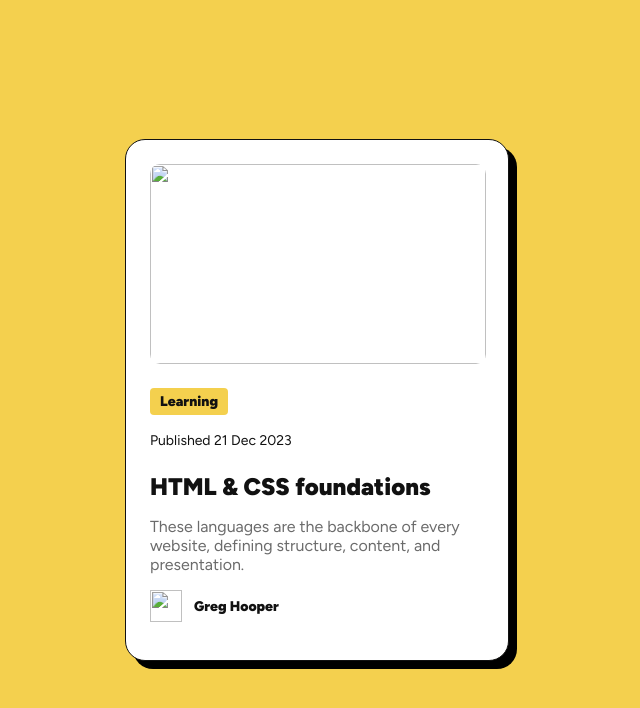
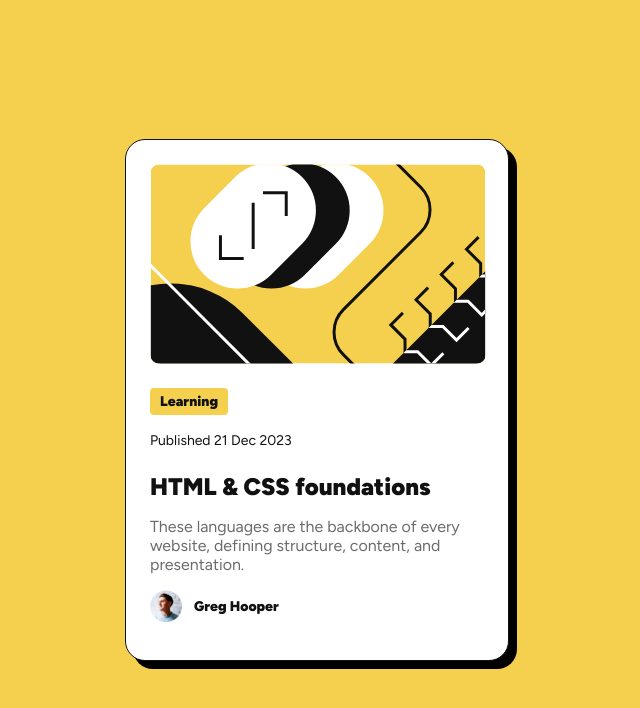
Before and after one commit to L4r4TW/Blog-preview-card, a plain HTML site: page index.html in a window 1280 px wide. Shown: the whole page, without its empty margins (323-963 px from the left). Drawn offline with Linux system fonts and the light colour scheme.

Commit message:
Changed the images location, to make them accessible

```diff
--- a/index.html
+++ b/index.html
@@ -15,11 +15,7 @@
   <body>
     <div class="card">
       <div class="image">
-        <img
-          id="mainimage"
-          src="Project_info/blog-preview-card-main/assets/images/illustration-article.svg"
-          alt=""
-        />
+        <img id="mainimage" src="images/illustration-article.svg" alt="" />
       </div>
       <div class="meta">
         <div class="category">Learning</div>
@@ -34,11 +30,7 @@
         </p>
       </div>
       <div class="author">
-        <img
-          id="avatar"
-          src="Project_info/blog-preview-card-main/assets/images/image-avatar.webp"
-          alt=""
-        />
+        <img id="avatar" src="images/image-avatar.webp" alt="" />
         <p id="author-name">Greg Hooper</p>
       </div>
     </div>
```
Also changed, not shown: images/favicon-32x32.png (added), images/illustration-article.svg (added), images/image-avatar.webp (added), 1 other file.
